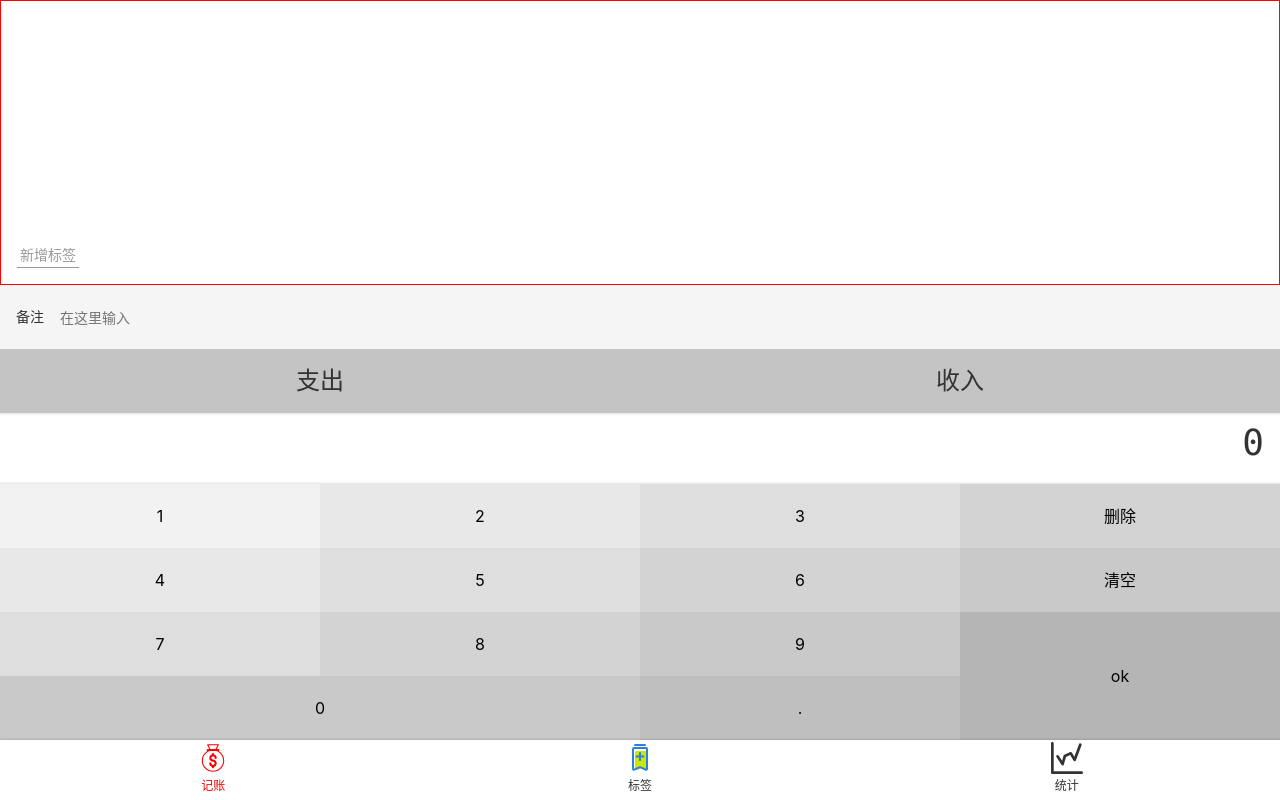
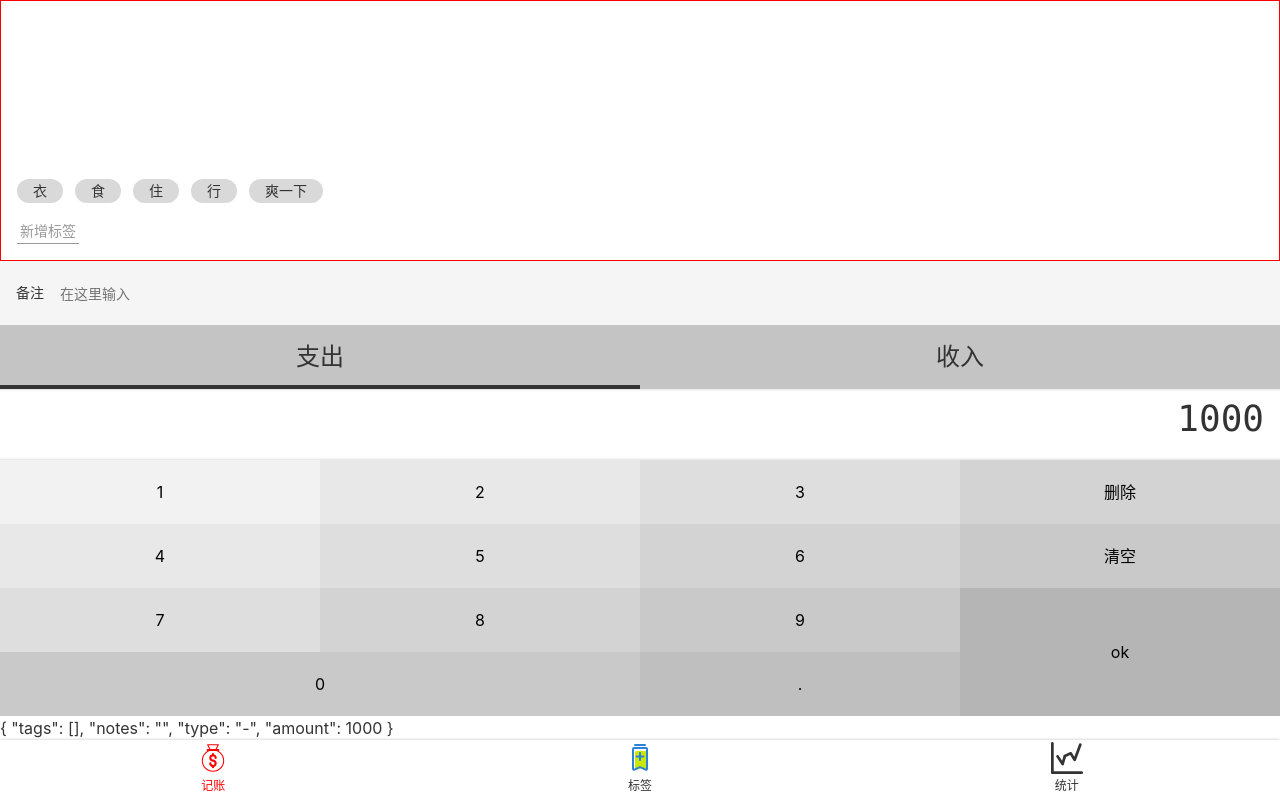
Before and after one commit to lnn520/money, a Vue app: page /#/money in a window 1280 px wide. Built offline with nearby package versions, Linux system fonts and the light colour scheme.

Commit message:
把record的复制保存daolist

```diff
--- a/src/components/money/NumberPad.vue
+++ b/src/components/money/NumberPad.vue
@@ -15,7 +15,7 @@
       <button @click="inputContent">7</button>
       <button @click="inputContent">8</button>
       <button @click="inputContent">9</button>
-      <button @click="ok" class="ok">ok</button>
+      <button class="ok" @click="ok">ok</button>
       <button @click="inputContent" class="zero">0</button>
       <button @click="inputContent">.</button>
     </div>
@@ -24,11 +24,12 @@
 
 <script lang="ts">
 import Vue from 'vue';
-import {Component} from 'vue-property-decorator';
+import {Component, Prop} from 'vue-property-decorator';
 
 @Component
 export default class NumberPad extends Vue {
-  output = '0';
+  @Prop() readonly value!: number
+  output = this.value.toString()
 
   inputContent(event: MouseEvent) {
     const button = (event.target as HTMLButtonElement);//强制指定类型
@@ -63,10 +64,11 @@ export default class NumberPad extends Vue {
   clear(){
     this.output ='0'
   }
-  //
-  // ok(){
-  //
-  // }
+
+  ok(){
+  this.$emit('update:value',this.output)
+  this.$emit('submit',this.output)
+  }
 }
 </script>
 
--- a/src/views/Money.vue
+++ b/src/views/Money.vue
@@ -1,31 +1,62 @@
 <template>
 
   <layout class-prefix="layout">
+    {{record}}
+    <NumberPad   :value.sync="record.amount" @submit="saveRecord"/>
 
-<NumberPad/>
+    <Types  :value.sync="record.type"/>
 
-<Types xxx="hi"/>
+    <Notes @update:value="onUpdateNotes"/>
 
-    <Notes/>
-
-    <Tags/>
+    <Tags :data-source.sync="tags " @update:value="onUpdateTags"/>
 
   </layout>
 </template>
 
 <script lang="ts">
-
+import Vue from 'vue';
 import NumberPad from '@/components/money/NumberPad.vue';
 import Types from '@/components/money/Types.vue';
 import Notes from '@/components/money/Notes.vue';
 import Tags from '@/components/money/Tags.vue';
-export default {
-name: "Money",
-  components: {Tags, Notes, Types, NumberPad},
+import {Component, Watch} from 'vue-property-decorator';
+
+type Record = {
+  tags: string[];
+  notes: string;
+  type: string;
+  amount: number;
+}
+@Component({
+  components: {Tags, Notes, Types, NumberPad}
+})
+export default class Money extends Vue {
+  tags = ['衣', '食', '住', '行', '爽一下'];
+  recordList: Record[] = []
+  record: Record = {tags: [], notes: '', type: '-', amount: 1000};
+
+  onUpdateTags(value: string[]) {
+    this.record.tags = value;
+  }
+
+  onUpdateNotes(value: string) {
+    this.record.notes = value;
+  }
+saveRecord(){
+    const recordCopy= JSON.parse(JSON.stringify(this.record))
+    this.recordList.push(recordCopy)
+    console.log(recordCopy)
+}
+@Watch('recordList')
+    onRecordListChange(){
+      window.localStorage.setItem('recordList',JSON.stringify(this.recordList));
+
+
+}
 }
 </script>
 <style lang="scss">
-.layout-content{
+.layout-content {
   display: flex;
   flex-direction: column-reverse;
 }
```
